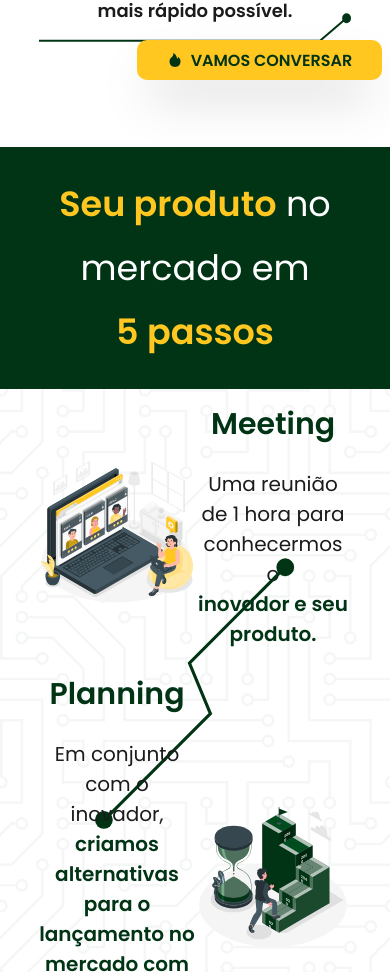
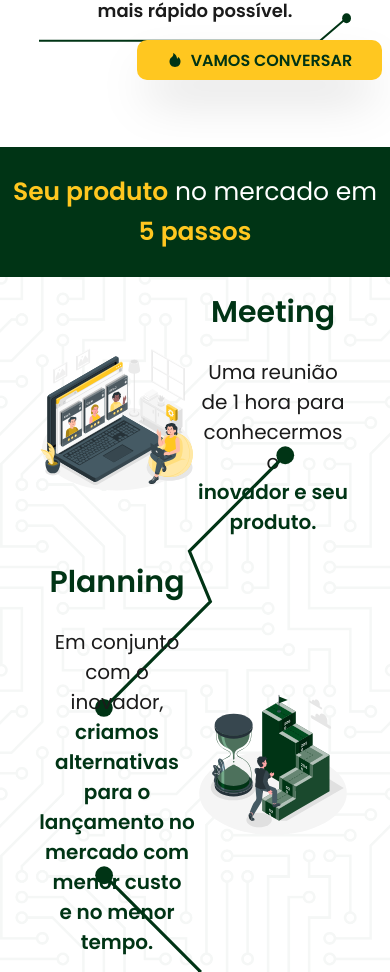
Before and after one commit to GabrielGalatti/i9-site, a Next.js app: page / in a window 390 px wide. Shown: the part 747-1719 px from the top of the page. Built offline with nearby package versions, Linux system fonts and the light colour scheme.

Commit message:
feat: process title responsive

```diff
--- a/src/components/templates/Process.tsx
+++ b/src/components/templates/Process.tsx
@@ -1,4 +1,4 @@
-import { Box, Flex } from "@chakra-ui/react";
+import { Box, Flex, useBreakpointValue } from "@chakra-ui/react";
 
 import { COLORS } from "../../config/colors";
 
@@ -12,7 +12,14 @@ type ProcessProps = {
   bgPath: string;
 };
 
-const Process = ({ bgPath, processItems, title }: ProcessProps) => (
+const Process = ({ bgPath, processItems, title }: ProcessProps) => {
+  const titleSize = useBreakpointValue({
+    base: "25px",
+    md: "30px",
+    lg: "35px",
+  }) as `${number}px`;
+
+  return (
     <Box pos="relative" pt="50px">
       <Box
         w="100"
@@ -24,9 +31,10 @@ const Process = ({ bgPath, processItems, title }: ProcessProps) => (
         <StyledText
           boldColor={COLORS.SECONDARY}
           regularColor={COLORS.WHITE}
-        size="35px"
+          size={titleSize}
           text={title}
           textAlign="center"
+          lineHeight={titleSize === "35px" ? undefined : "40px"}
         />
       </Box>
       <Box w="100%" bgImage={bgPath} bgRepeat="repeat-y" bgSize="100%">
@@ -36,5 +44,6 @@ const Process = ({ bgPath, processItems, title }: ProcessProps) => (
       </Box>
     </Box>
   );
+};
 
 export default Process;
```
Lines whose indentation alone changed are shown as unchanged.
